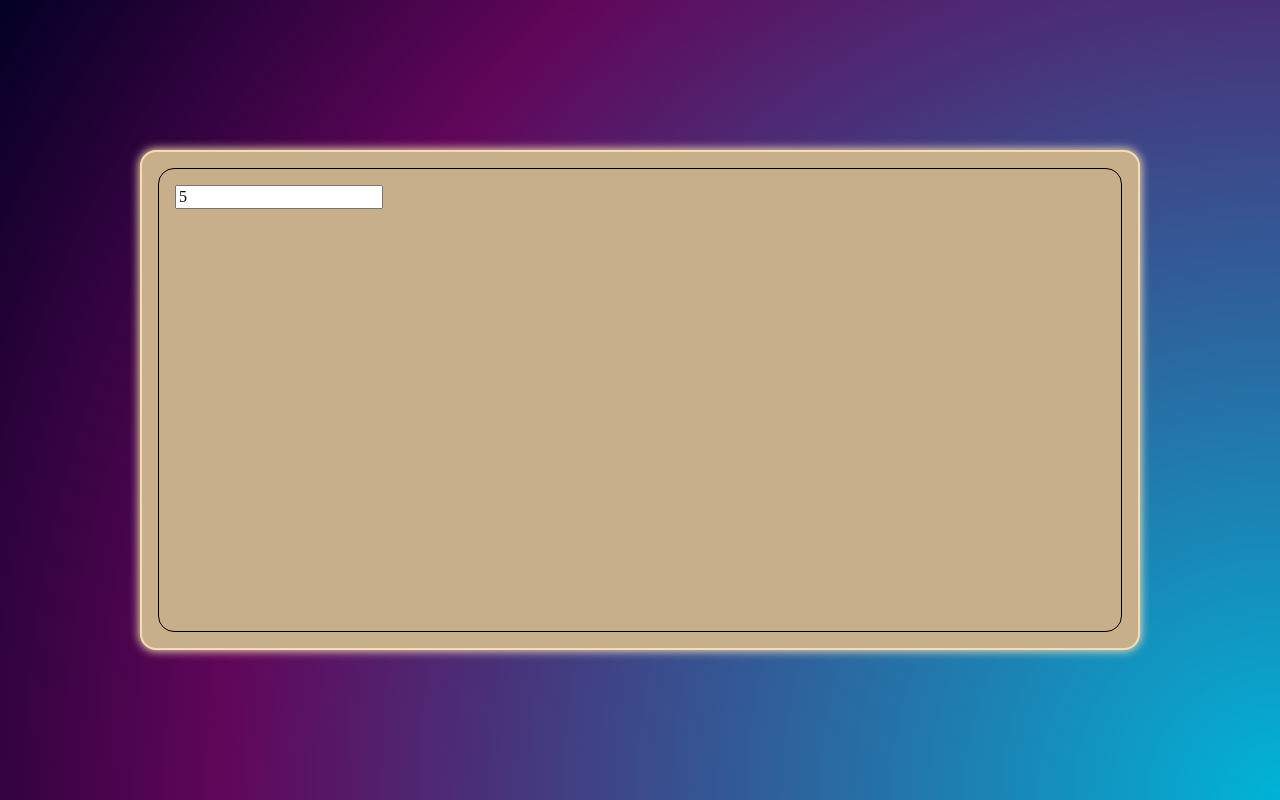
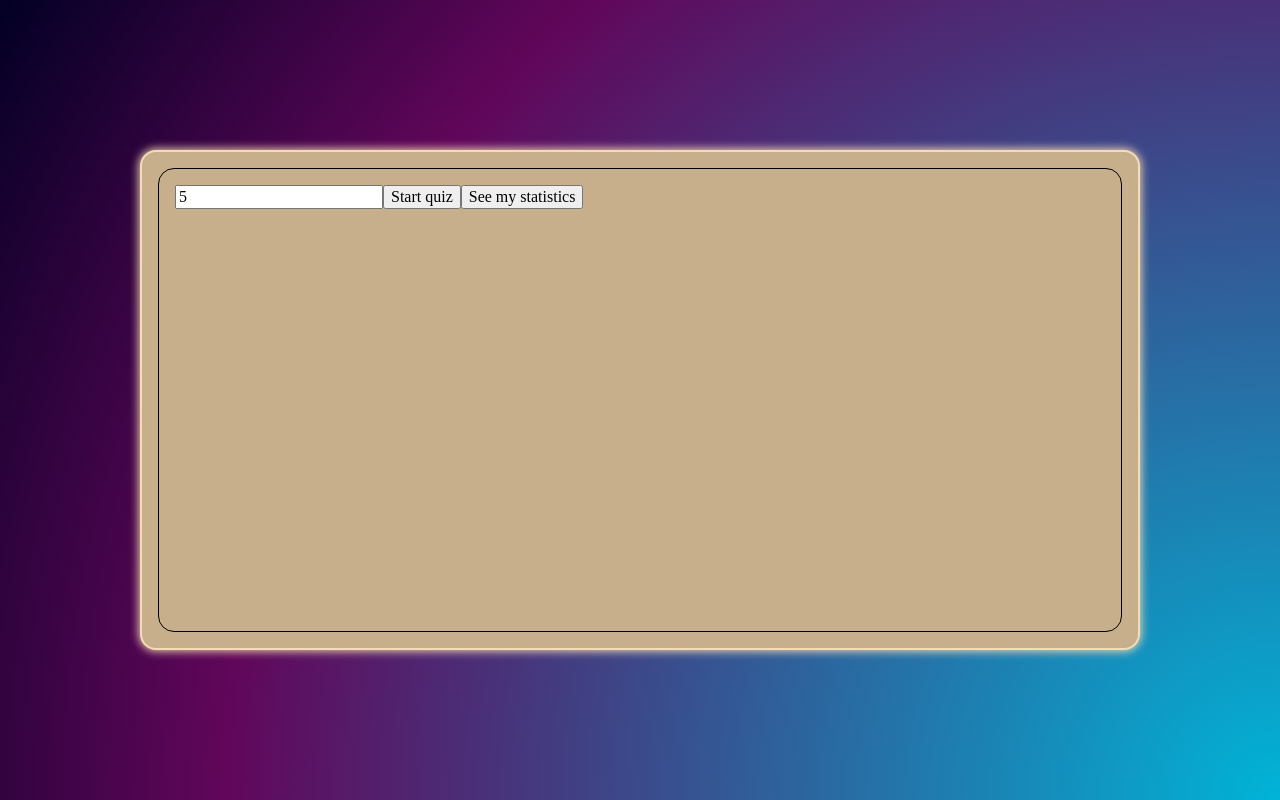
Before and after one commit to RKeyIT/React_01.24, a React (Vite) app: page / in a window 1280 px wide. Built offline with nearby package versions, Linux system fonts and the light colour scheme.

Commit message:
task 6 and 7 task are closed

```diff
--- /dev/null
+++ b/src/entities/Button/Button.tsx
@@ -0,0 +1,14 @@
+import { FC } from 'react';
+import styles from './Button.module.css';
+
+interface IButtonProps {
+  content: string;
+}
+
+export const Button: FC<IButtonProps> = ({ content }) => {
+  return (
+    <button type="button" title="button" className={styles.Button}>
+      {content}
+    </button>
+  );
+};
--- a/src/pages/Home/Home.tsx
+++ b/src/pages/Home/Home.tsx
@@ -1,3 +1,4 @@
+import { Button } from '../../entities/Button/Button';
 import { NumberInput } from '../../entities/NumberInput/NumberInput';
 import styles from './Home.module.css';
 
@@ -7,14 +8,17 @@ import styles from './Home.module.css';
     3. Select input for “difficulty” with required values
     4. Select input for “type” with required values
     5. Select input for “time” with values: 1m, 2m, 5m
-    6. Button “Start quiz”
-    7. Button “See my statistics”
+    6. - OK - Button “Start quiz”
+    7. - OK - Button “See my statistics”
+    8. Style everything!
 */
 
 export const Home = () => {
   return (
     <div className={styles.Home}>
       <NumberInput min={5} max={15} />
+      <Button content="Start quiz" />
+      <Button content="See my statistics" />
     </div>
   );
 };
```
Also changed, not shown: src/entities/Button/Button.module.css (added).
